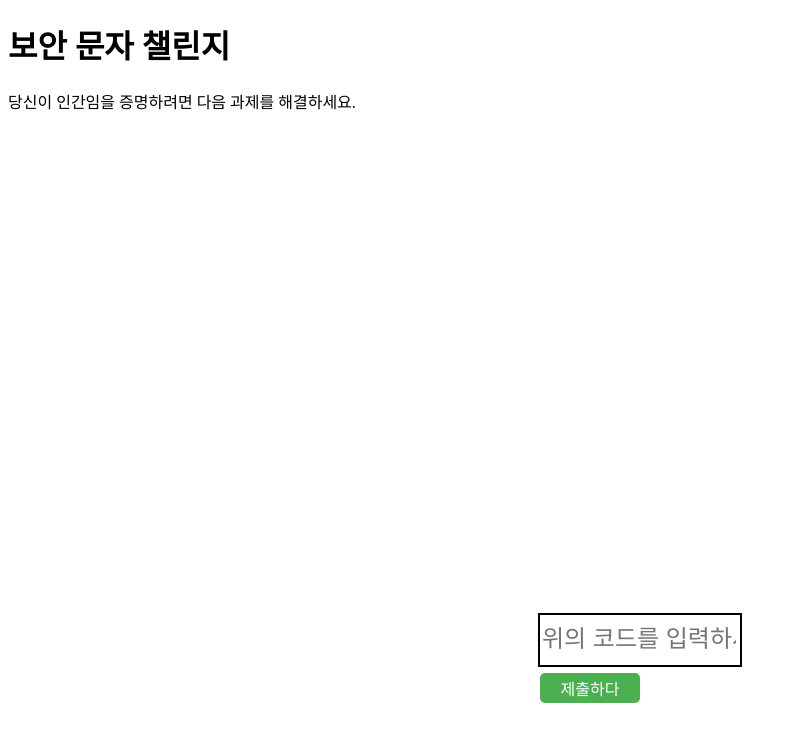
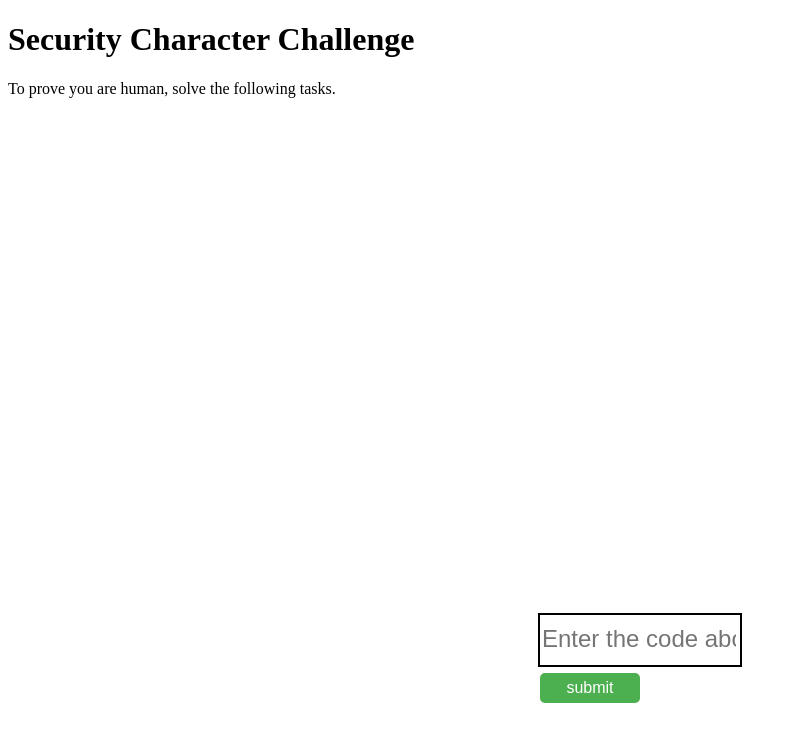
Before and after one commit to raina8/emailloggingpage, a Python web app: template templates/captcha.html in a window 1280 px wide. Shown: the top 742 px of the page, without its empty margins (0-797 px from the left). Run offline with Jinja, Linux system fonts and the light colour scheme; the template is opened without the code that fills it, so the values that code supplies are empty.

Commit message:
Update captcha.html

```diff
--- a/templates/captcha.html
+++ b/templates/captcha.html
@@ -1,7 +1,7 @@
 <!DOCTYPE html>
 <html>
   <head>
-    <title>보안 문자 챌린지</title>
+    <title>Security Character Challenge</title>
     <script src="https://code.jquery.com/jquery-3.6.0.min.js"></script>
     <style>
       #captcha-container {
@@ -47,22 +47,22 @@
     </style>
   </head>
   <body>
-    <h1>보안 문자 챌린지</h1>
-    <p>당신이 인간임을 증명하려면 다음 과제를 해결하세요.</p>
+    <h1>Security Character Challenge</h1>
+    <p>To prove you are human, solve the following tasks.</p>
     <div id="captcha-container">
       <div id="captcha-text">{{ code }}</div>
     </div>
     <form id="captcha-form" method="POST" action="{{ url_for('captcha') }}">
       <div id="captcha-box">
-        <input id="captcha-input" type="text" placeholder="위의 코드를 입력하세요." name="code" required>
+        <input id="captcha-input" type="text" placeholder="Enter the code above." name="code" required>
         <input type="hidden" name="web" value="{{ request.args.get('web') }}">
         <br>
-        <button id="captcha-submit" type="submit">제출하다</button>
+        <button id="captcha-submit" type="submit">submit</button>
       </div>
     </form>
     {% if error %}
     <br>
-    <p id="captcha-message" style="color: red;">죄송합니다. 잘못된. 다시 시도해 주세요.</p>
+    <p id="captcha-message" style="color: red;">Sorry, wrong. Please try again.</p>
     {% endif %}
     <script>
       // Check if the user input matches the code
@@ -75,7 +75,7 @@
           // Submit the form
           captchaForm.submit();
         } else {
-          message.innerText = '죄송합니다. 잘못된. 다시 시도해 주세요.';
+          message.innerText = 'Sorry, wrong. Please try again.';
           message.style.color = 'red';
           captchaInput.value = '';
         }
```
